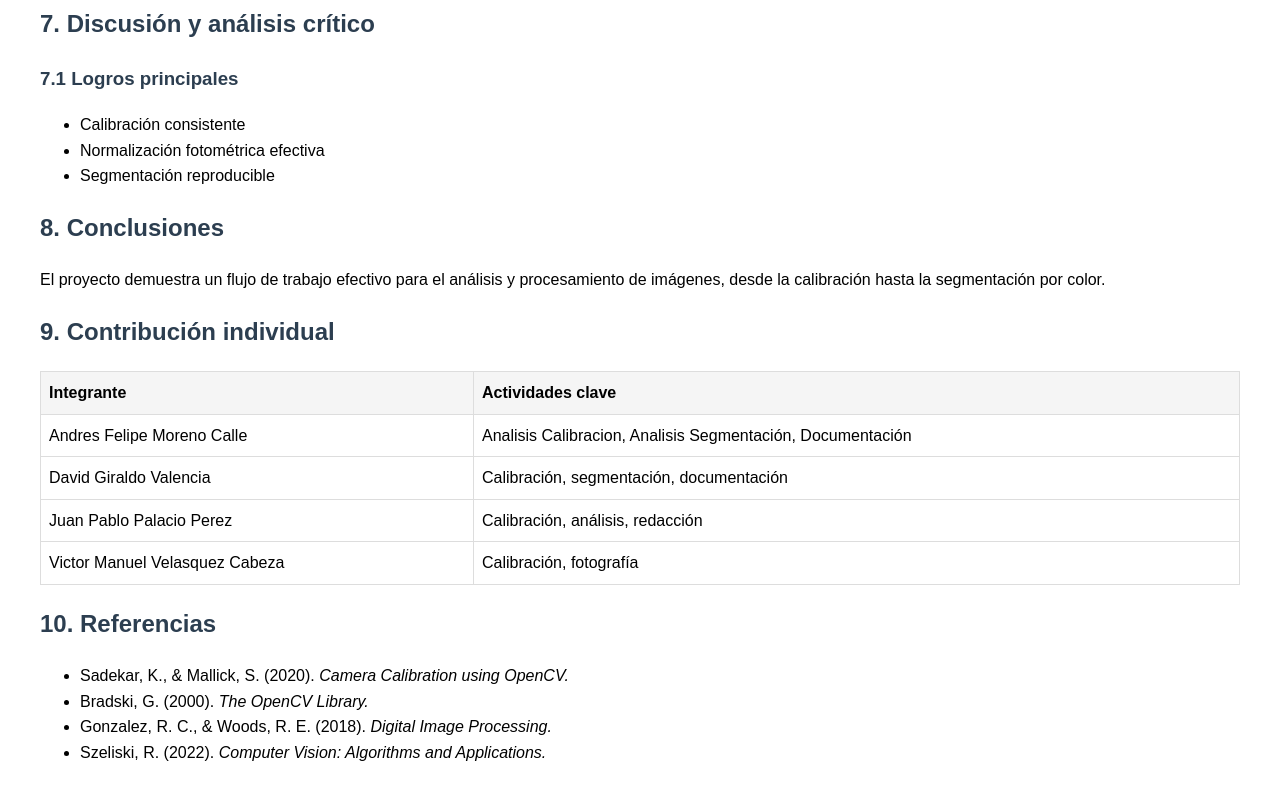
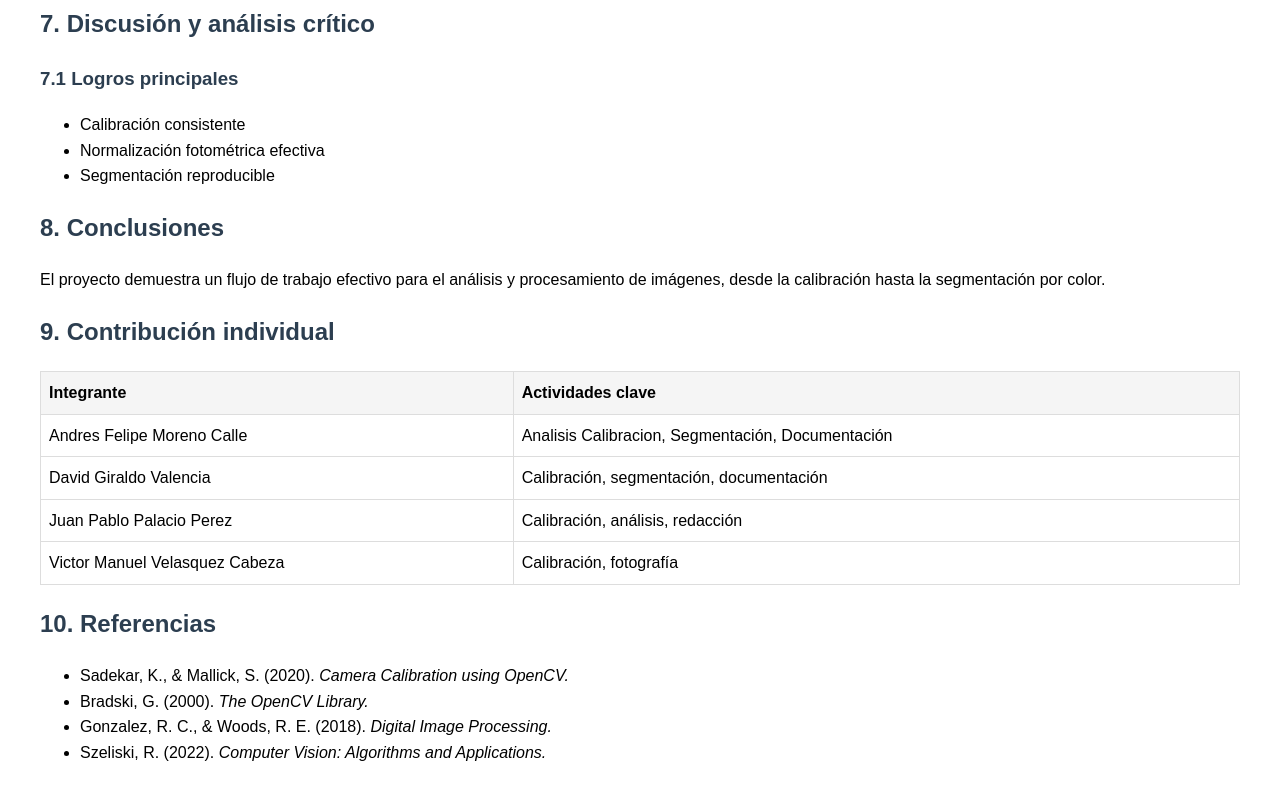
Before and after one commit to v1ct0rv/vis-comp-202502-grillo-digital, a plain HTML site: page docs/Informe_final_Grillo_Digital.html in a window 1280 px wide. Shown: the part 1908-2708 px from the top of the page. Drawn offline with Linux system fonts and the light colour scheme.

Commit message:
Feat: Se organiza html
Feat: Se organiza html

```diff
--- a/docs/Informe_final_Grillo_Digital.html
+++ b/docs/Informe_final_Grillo_Digital.html
@@ -153,7 +153,7 @@
     </tr>
     <tr>
         <td>Andres Felipe Moreno Calle</td>
-        <td>Analisis Calibracion, Analisis Segmentación, Documentación</td>
+        <td>Analisis Calibracion, Segmentación, Documentación</td>
     </tr>
     <tr>
         <td>David Giraldo Valencia</td>
```
Also changed, not shown: 1 other file.
